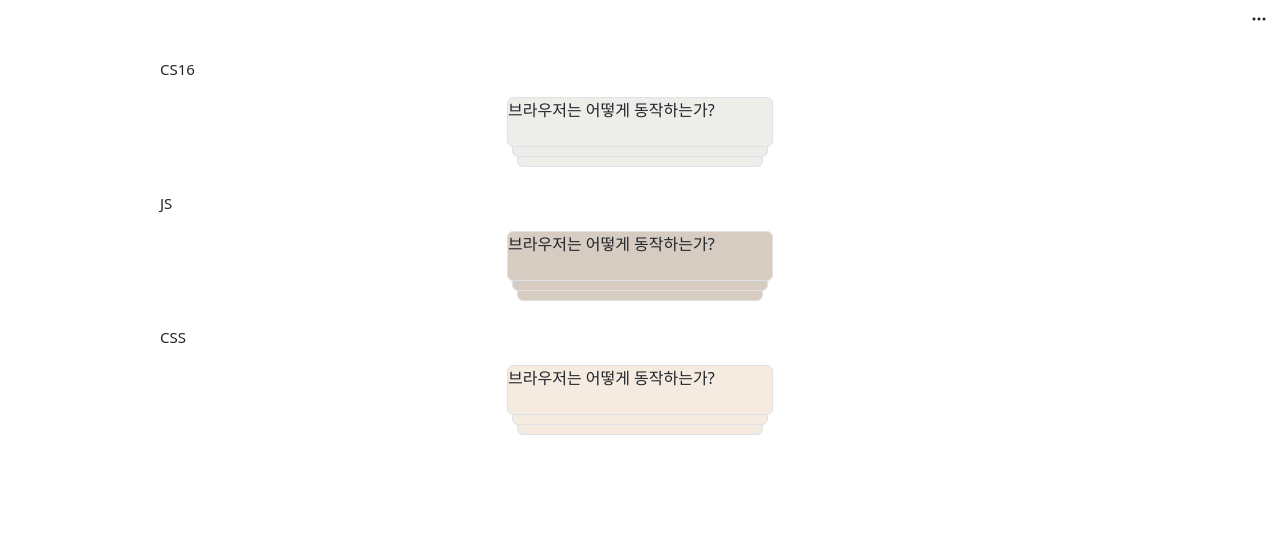
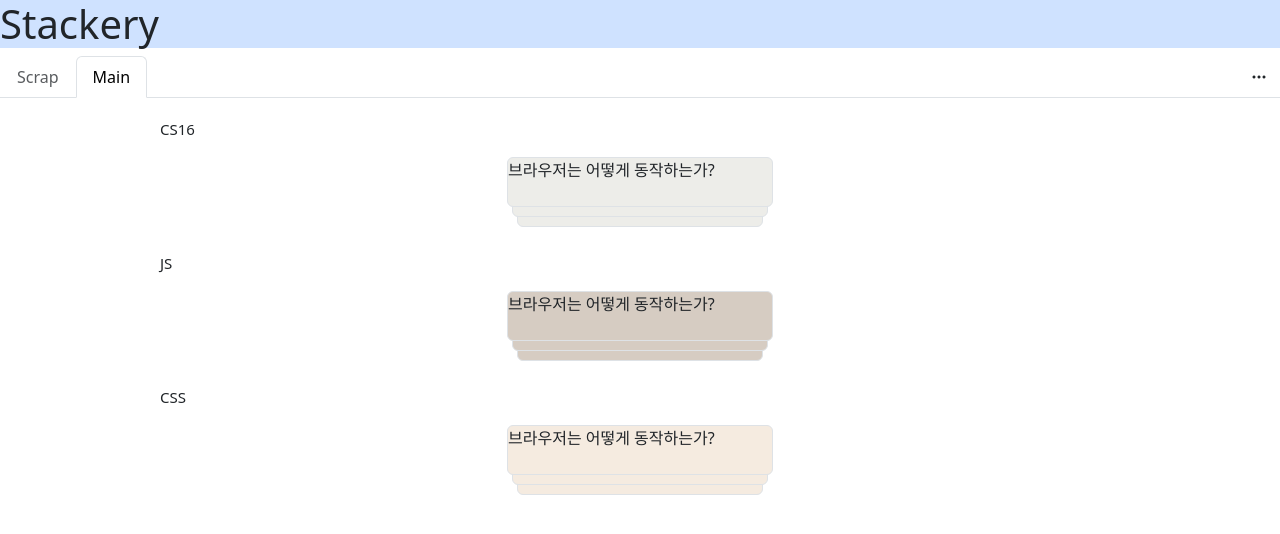
Before and after one commit to silvertae/stackery, a website with bundled scripts: page stackery-extension/popup.html in a window 1280 px wide. Built offline with nearby package versions, Linux system fonts and the light colour scheme.

Commit message:
style: 네비게이션 탭을 추가하면서 html 구조 수정
- 스크랩을 하는 페이지와 스크랩된 항목들을 보여주는 메인페이지를 탭으로
전환하기 위한 기능을 추가하기 위해 html, css 변경

```diff
--- a/stackery-extension/popup.html
+++ b/stackery-extension/popup.html
@@ -15,8 +15,23 @@
     <link rel="stylesheet" href="src/mainPage.css" />
   </head>
   <body>
-    <div id="root">
-      <div id="form"></div>
+    <div id="popup">
+      <header class="bg-primary-subtle">
+        <div class="h1">Stackery</div>
+      </header>
+      <div class="nav nav-tabs justify-content-between">
+        <div class="nav-item__wrapper d-flex">
+          <div class="nav-item">
+            <div class="nav-link disabled">Scrap</div>
+          </div>
+          <div class="nav-item">
+            <div class="nav-link active">Main</div>
+          </div>
+        </div>
+        <button type="button" class="btn btn--more">
+          <i class="bi bi-three-dots"></i>
+        </button>
+      </div>
       <div id="main"></div>
     </div>
     <script src="src/bootstrap.min.js"></script>
--- a/stackery-extension/src/mainPage.js
+++ b/stackery-extension/src/mainPage.js
@@ -13,14 +13,15 @@ function render() {
   const mainElement = document.querySelector('#main');
 
   const mainTemplate = `
-    <header class="main__header d-flex justify-content-end">
-      <button type="button" class="btn"><i class="bi bi-three-dots"></i></button>
-    </header>
-    <section class="main__body">
-      ${mainStore.categoryList
-        .map((category, idx) => makeCategory(category, idx))
-        .join('')}
-    </section>
+    <div>
+      <section class="scrap__body d-none">
+      </section>
+      <section class="main__body">
+        ${mainStore.categoryList
+          .map((category, idx) => makeCategory(category, idx))
+          .join('')}
+      </section>
+    </div>
   `;
 
   mainElement.innerHTML = mainTemplate;
--- a/stackery-extension/src/popup.css
+++ b/stackery-extension/src/popup.css
@@ -1,7 +1,10 @@
 body {
   min-width: 360px;
   min-height: 600px;
-  overflow-y: auto;
+}
+
+.h1 {
+  margin-bottom: 0;
 }
 
 .category__title {
```
